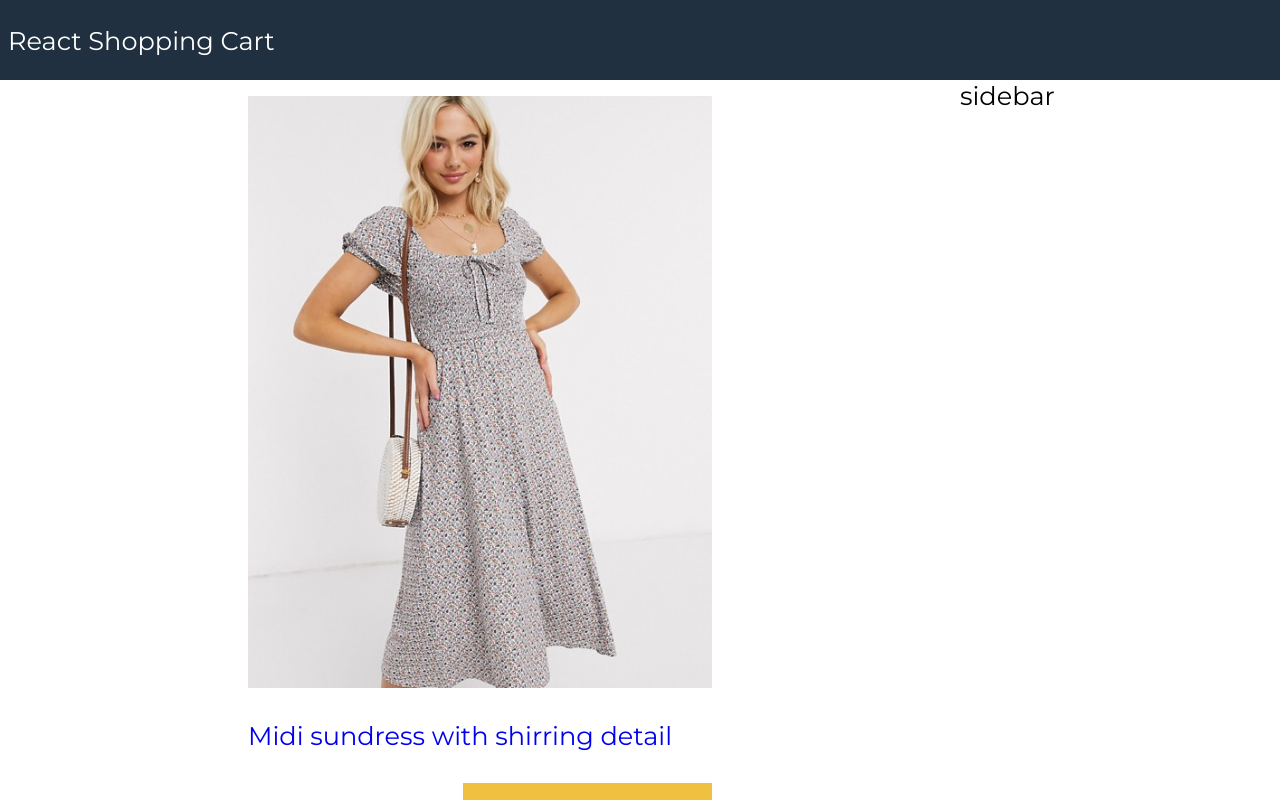
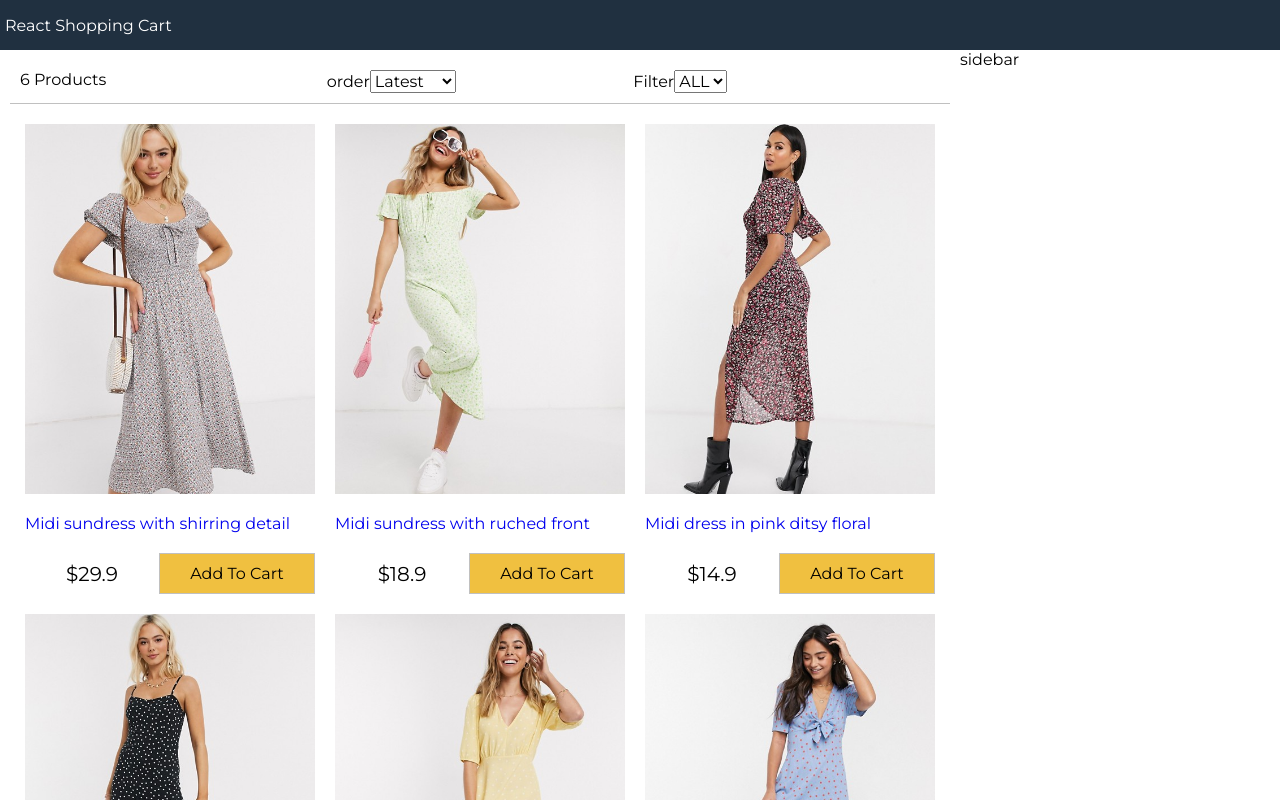
Before and after one commit to abhimanyuthakur07/React-Redux-Shopping-Cart, a React (Create React App) app: page / in a window 1280 px wide. Shown: the top 800 px of the page. Built offline with nearby package versions, Linux system fonts and the light colour scheme.

Commit message:
filter component

```diff
--- a/src/App.js
+++ b/src/App.js
@@ -2,6 +2,7 @@
 
 
 import React, { Component } from 'react'
+import Filter from './components/Filter'
 import Products from './components/Products'
 import data from './data.json'
 
@@ -13,6 +14,31 @@ export default class App extends Component {
     sort: ''
 
   }
+  sortProducts = (e) => {
+    console.log(e.target.value)
+    const sort = e.target.value;
+    this.setState({
+      sort:sort,
+      products:this.state.products.slice().sort((a,b) => sort === 'lowest'? a.price > b.price?1:-1:sort === 'highest'? a.price < b.price?1:-1 :a._id < b._id?1:-1 )
+    })
+  }
+
+  filterProducts = (e) => {
+    console.log(e.target.value)
+    if (e.target.value === "") {
+      this.setState({size: e.target.value, products:data.products})
+    }else {
+      this.setState({
+        size:e.target.value,
+        products:data.products.filter((item)=> item.availableSizes.indexOf(this.state.size) >=0 )
+      })
+    }
+
+    // if(this.state.sort !== ""){
+    //   return  { products:this.state.products.filter(item=> item.availableSizes.indexOf(this.state.sort) >=0 ) }
+    // }
+    return this.state.products;
+  }
 
   render() {
     return (
@@ -23,6 +49,8 @@ export default class App extends Component {
         <main>
           <div className="content">
             <div className="main">
+              <Filter count={this.state.products.length} size={this.state.size} sort={this.state.sort}
+              filterProducts ={this.filterProducts} sortProducts={this.sortProducts}/>
               <Products products= {this.state.products}/>
             </div>
             <div className="sidebar">sidebar</div>
--- /dev/null
+++ b/src/components/Filter.js
@@ -0,0 +1,30 @@
+import React, { Component } from 'react'
+
+export default class Filter extends Component {
+    render() {
+        return (
+            <div className="filter">
+                <div className="filter-result">{this.props.count} Products</div>
+                <div className="filter-short">
+                    order{""}
+                    <select value={this.props.sort}  onChange={(e) =>this.props.sortProducts(e)}>
+                        <option value="">Latest</option>
+                        <option value="lowest">Lowest</option>
+                        <option value="highest">Highest</option>
+                    </select>
+                </div>
+                <div className="filter-size">
+                    Filter{""}
+                <select value={this.props.size}  onChange={(e) =>this.props.filterProducts(e)}>
+                    <option value="">ALL</option>
+                    <option value="S">S</option>
+                    <option value="M">M</option>
+                    <option value="L">L</option>
+                    <option value="XL">XL</option>
+                    <option value="XXL">XXL</option>
+                </select>
+                </div>
+            </div>
+        )
+    }
+}
--- a/src/index.css
+++ b/src/index.css
@@ -1,45 +1,45 @@
 @import url("https://fonts.googleapis.com/css2?family=Montserrat&display=swap");
 
 html {
-  font-size: 62.5;
+  font-size: 62.5%;
   box-sizing: border-box;
 }
-
 body,
-#root{
+#root {
   height: 100vh;
   margin: 0;
 }
-
 body,
 input,
 select,
 button,
-textarea{
-  font-family: Montserrat, Arial, Helvetica, sans-serif;
+textarea {
+  font-family: Montserrat, Helvetica, Arial, sans-serif;
   font-size: 1.6rem;
 }
 
-.grid-container{
+.grid-container {
   display: grid;
-  grid-template-areas: 'header'  'main'  'footer';
+  grid-template-areas:
+    "header"
+    "main"
+    "footer";
   grid-template-rows: 5rem 1fr 5rem;
   grid-template-columns: 1fr;
   height: 100%;
 }
-a{
+a {
   text-decoration: none;
 }
-
 a:hover {
   color: #ff8000;
 }
-
 header {
-  grid-area: 'header';
+  grid-area: header;
   background-color: #203040;
   color: #ffffff;
   display: flex;
+  justify-content: space-between;
   align-items: center;
   padding: 0.5rem;
 }
@@ -47,13 +47,11 @@ header a {
   color: #ffffff;
   text-decoration: none;
 }
-
-main{
-  grid-area: 'main';
+main {
+  grid-area: main;
 }
-
-footer{
-  grid-area: 'footer';
+footer {
+  grid-area: footer;
   background-color: #203040;
   color: #ffffff;
   display: flex;
@@ -68,13 +66,13 @@ footer{
 .main {
   flex: 3 60rem;
 }
-.sidebar{
+.sidebar {
   flex: 1 20rem;
 }
 
 /* products */
 
-.products{
+.products {
   display: flex;
   flex-wrap: wrap;
   justify-content: center;
@@ -83,50 +81,56 @@ footer{
   margin: 0;
   list-style-type: none;
 }
-
-.products li{
+.products li {
   flex: 0 1 29rem;
   height: 47rem;
   padding: 1rem;
 }
-
-.product{
+.product {
   display: flex;
   flex-direction: column;
   justify-content: space-between;
   height: 100%;
 }
-
-.product img{
+.product img {
   max-width: 37rem;
   max-height: 37rem;
 }
-
-.product-price{
+.product-price {
   display: flex;
   justify-content: space-between;
   align-items: center;
 }
-
 .product-price div,
-.product-price button{
+.product-price button {
   text-align: center;
-  flex: 1
+  flex: 1;
 }
-
 .product-price div {
   font-size: 2rem;
 }
-
-.button{
-  padding:1rem;
+.button {
+  padding: 1rem;
   border: 0.1rem #c0c0c0 solid;
   background-color: #f0f0f0;
   cursor: pointer;
 }
-.button:hover{
+.button:hover {
   border: 0.1rem #808080 solid;
 }
 .button.primary {
   background-color: #f0c040;
 }
+
+/* filter */
+
+.filter {
+  display: flex;
+  justify-content: space-between;
+  padding: 1rem;
+  margin: 1rem;
+  border-bottom: 0.1rem #c0c0c0 solid;
+}
+.filter div {
+  flex: 1;
+}
```
